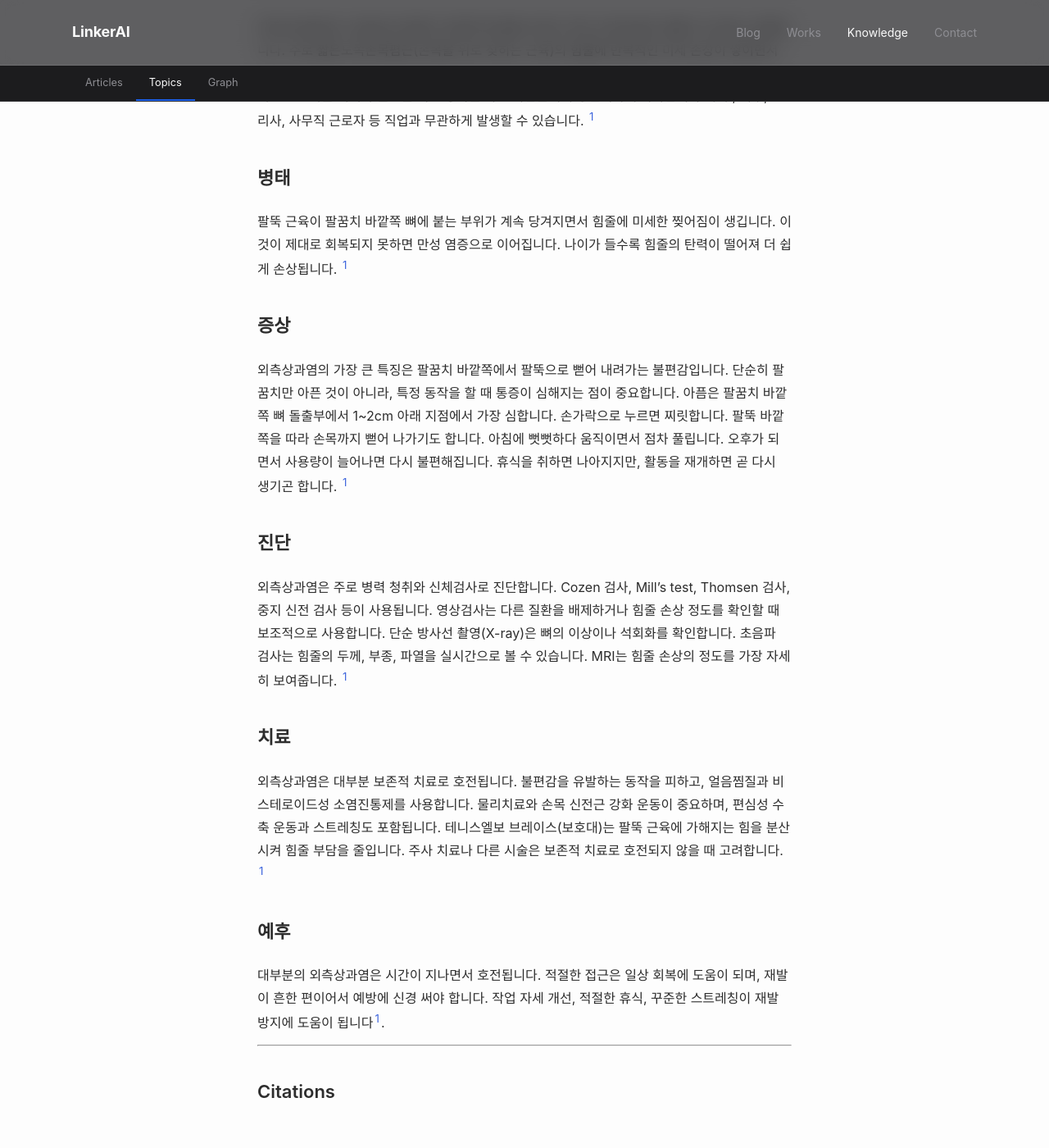
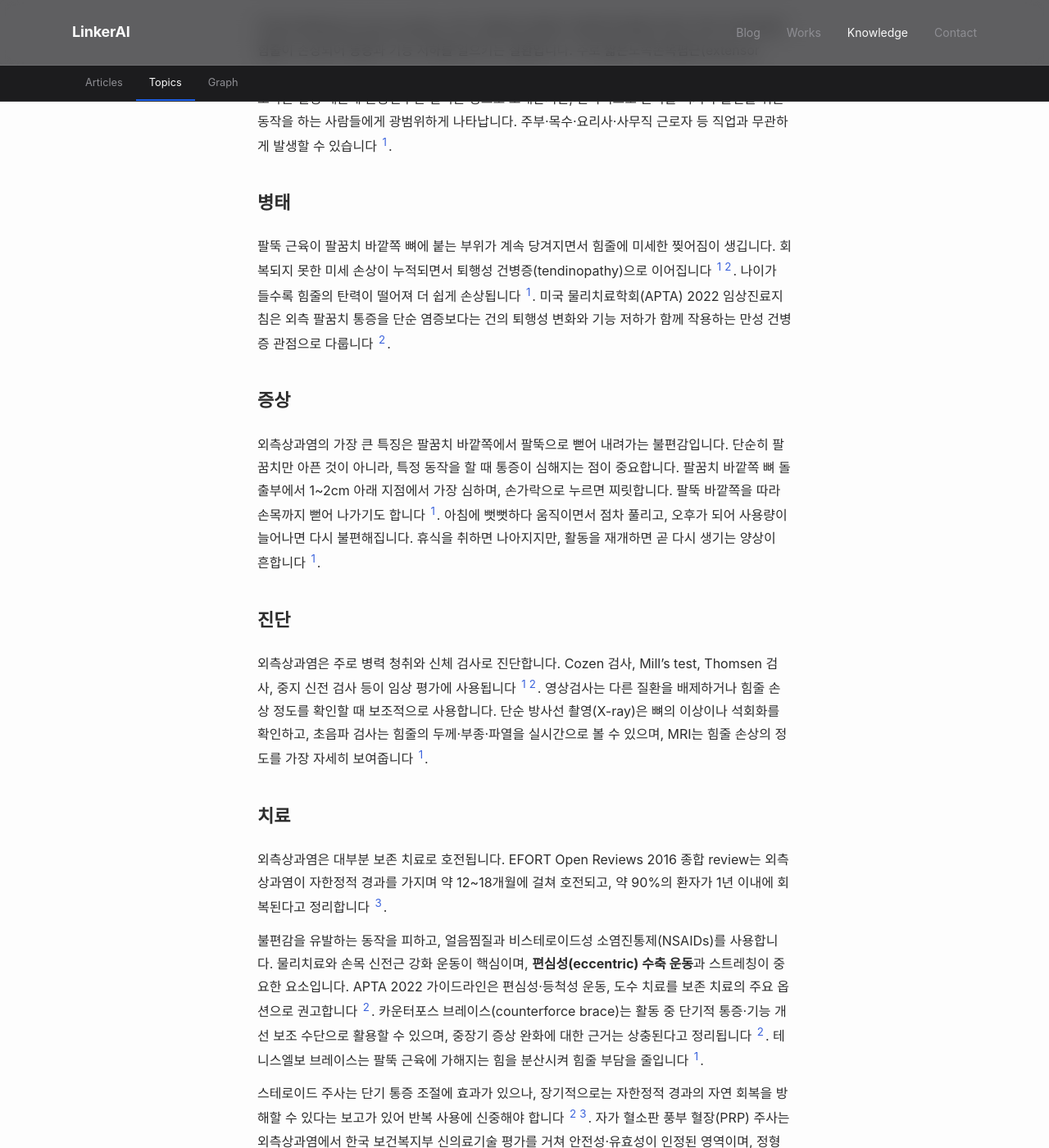
Before and after one commit to feelharmony/linkare-medical-knowledge, a Jekyll site: the page built from conditions/lateral-epicondylitis.md, in a window 1280 px wide and 1400 px high, scrolled down 476 px. Shown: the whole window at 82% size. Built offline with Jekyll 4.4.1, drawn with Linux system fonts in a browser that asks for light colours; some web fonts are replaced; some of the changed text lies outside the part shown.

Commit message:
docs(conditions/lateral-epicondylitis): v5 — 외부 권위 출처 4개 추가 + 공식 출처 1차 인용
출처:
- APTA 2022 CPG (Lucado·Day·Vincent·MacDermid·Fedorczyk·Grewal·Martin 7명,
  J Orthop Sports Phys Ther. 2022;52(12):CPG1-CPG111, PMID 36453071) [^2]
- NECA 2026 상과염 PRP 의료기술재평가 (k-knowledge.kr 공식 보고서) [^3]
- 보건복지부 고시 제2023-60호 PRP 급여 기준 (mohw.go.kr 공식) [^4]
- Vaquero-Picado 2016 EFORT Open Rev — 12~18개월 자한정 1차 출처 [^5]

검증 라운드 반영 (GPT 의견):
- [^2] 저자 byline 정정 (12명 → 7명, reviewer 5명 제외) + 페이지 CPG1-CPG111
- 병태: "만성 염증과 건병증" → "회복되지 못한 미세 손상이 퇴행성
  건병증으로" — APTA 관점과 정합
- 카운터포스 브레이스: "주요 옵션" → "활동 중 단기 증상 완화 보조,
  중장기 근거 상충"
- 12~18개월 자한정 경과 EFORT 2016 [^5] 1차 출처로 받침
- PRP 급여 기준 정정 ("6개월 2회" → "6개월 간격, 부위별 각각 1회")
- [^3][^4] 공식 출처(NECA k-knowledge.kr, 보건복지부 고시) 교체
- PDRN: "국제 가이드라인" → "APTA 2022 CPG" 좁힘

자체 v4 본문 구조·표현 보존 + 외부 권위 출처를 적절한 위치에 끼워 넣음.
SOP 룰 10(가이드라인 최신성) + 룰 11(보도→공식 출처 추적) 적용.
antislop dry-run: 0건.

source_count 2 → 5, version 4 → 5

```diff
--- a/conditions/lateral-epicondylitis.md
+++ b/conditions/lateral-epicondylitis.md
@@ -4,35 +4,48 @@ entity_id: lateral-epicondylitis
 entity_type: condition
 permalink: /conditions/lateral-epicondylitis/
 title: 외측상과염
-description: 팔꿈치 외측 힘줄의 만성 손상
+description: 팔꿈치 외측 힘줄의 만성 손상으로 통증과 기능 저하를 일으키는 질환
 title_en: lateral epicondylitis
-last_reviewed: '2026-04-28'
-source_count: 2
-version: 4
+last_reviewed: '2026-05-02'
+source_count: 5
+version: 5
 ---
 ## 정의
-외측상과염(테니스엘보)은 팔꿈치 바깥쪽 뼈 돌출 부위인 외측 상과에 붙은 힘줄이 손상되는 질환입니다. 주로 짧은노쪽손목폄근(손목을 위로 젖히는 근육)의 힘줄에 반복적인 미세 손상이 쌓이면서 발생합니다. 테니스엘보라는 별명 때문에 운동선수만 걸리는 병으로 오해받습니다. 실제로는 반복적으로 손목을 펴거나 물건을 쥐는 동작을 하는 사람들에게 광범위하게 나타납니다. 주부, 목수, 요리사, 사무직 근로자 등 직업과 무관하게 발생할 수 있습니다. [^1]
+외측상과염(lateral epicondylitis, 테니스엘보)은 팔꿈치 바깥쪽 뼈 돌출 부위인 외측 상과에 붙은 힘줄이 손상되어 통증과 기능 저하를 일으키는 질환입니다. 주로 짧은노쪽손목폄근(extensor carpi radialis brevis, ECRB)의 힘줄에 반복적인 미세 손상이 쌓이면서 발생합니다 [^1][^2]. 테니스엘보라는 별명 때문에 운동선수만 걸리는 병으로 오해받지만, 반복적으로 손목을 펴거나 물건을 쥐는 동작을 하는 사람들에게 광범위하게 나타납니다. 주부·목수·요리사·사무직 근로자 등 직업과 무관하게 발생할 수 있습니다 [^1].
 
 ## 병태
-팔뚝 근육이 팔꿈치 바깥쪽 뼈에 붙는 부위가 계속 당겨지면서 힘줄에 미세한 찢어짐이 생깁니다. 이것이 제대로 회복되지 못하면 만성 염증으로 이어집니다. 나이가 들수록 힘줄의 탄력이 떨어져 더 쉽게 손상됩니다. [^1]
+팔뚝 근육이 팔꿈치 바깥쪽 뼈에 붙는 부위가 계속 당겨지면서 힘줄에 미세한 찢어짐이 생깁니다. 회복되지 못한 미세 손상이 누적되면서 퇴행성 건병증(tendinopathy)으로 이어집니다 [^1][^2]. 나이가 들수록 힘줄의 탄력이 떨어져 더 쉽게 손상됩니다 [^1]. 미국 물리치료학회(APTA) 2022 임상진료지침은 외측 팔꿈치 통증을 단순 염증보다는 건의 퇴행성 변화와 기능 저하가 함께 작용하는 만성 건병증 관점으로 다룹니다 [^2].
 
 ## 증상
-외측상과염의 가장 큰 특징은 팔꿈치 바깥쪽에서 팔뚝으로 뻗어 내려가는 불편감입니다. 단순히 팔꿈치만 아픈 것이 아니라, 특정 동작을 할 때 통증이 심해지는 점이 중요합니다. 아픔은 팔꿈치 바깥쪽 뼈 돌출부에서 1~2cm 아래 지점에서 가장 심합니다. 손가락으로 누르면 찌릿합니다. 팔뚝 바깥쪽을 따라 손목까지 뻗어 나가기도 합니다. 아침에 뻣뻣하다 움직이면서 점차 풀립니다. 오후가 되면서 사용량이 늘어나면 다시 불편해집니다. 휴식을 취하면 나아지지만, 활동을 재개하면 곧 다시 생기곤 합니다. [^1]
+외측상과염의 가장 큰 특징은 팔꿈치 바깥쪽에서 팔뚝으로 뻗어 내려가는 불편감입니다. 단순히 팔꿈치만 아픈 것이 아니라, 특정 동작을 할 때 통증이 심해지는 점이 중요합니다. 팔꿈치 바깥쪽 뼈 돌출부에서 1~2cm 아래 지점에서 가장 심하며, 손가락으로 누르면 찌릿합니다. 팔뚝 바깥쪽을 따라 손목까지 뻗어 나가기도 합니다 [^1]. 아침에 뻣뻣하다 움직이면서 점차 풀리고, 오후가 되어 사용량이 늘어나면 다시 불편해집니다. 휴식을 취하면 나아지지만, 활동을 재개하면 곧 다시 생기는 양상이 흔합니다 [^1].
 
 ## 진단
-외측상과염은 주로 병력 청취와 신체검사로 진단합니다. Cozen 검사, Mill's test, Thomsen 검사, 중지 신전 검사 등이 사용됩니다. 영상검사는 다른 질환을 배제하거나 힘줄 손상 정도를 확인할 때 보조적으로 사용합니다. 단순 방사선 촬영(X-ray)은 뼈의 이상이나 석회화를 확인합니다. 초음파 검사는 힘줄의 두께, 부종, 파열을 실시간으로 볼 수 있습니다. MRI는 힘줄 손상의 정도를 가장 자세히 보여줍니다. [^1]
+외측상과염은 주로 병력 청취와 신체 검사로 진단합니다. Cozen 검사, Mill's test, Thomsen 검사, 중지 신전 검사 등이 임상 평가에 사용됩니다 [^1][^2]. 영상검사는 다른 질환을 배제하거나 힘줄 손상 정도를 확인할 때 보조적으로 사용합니다. 단순 방사선 촬영(X-ray)은 뼈의 이상이나 석회화를 확인하고, 초음파 검사는 힘줄의 두께·부종·파열을 실시간으로 볼 수 있으며, MRI는 힘줄 손상의 정도를 가장 자세히 보여줍니다 [^1].
 
 ## 치료
-외측상과염은 대부분 보존적 치료로 호전됩니다. 불편감을 유발하는 동작을 피하고, 얼음찜질과 비스테로이드성 소염진통제를 사용합니다. 물리치료와 손목 신전근 강화 운동이 중요하며, 편심성 수축 운동과 스트레칭도 포함됩니다. 테니스엘보 브레이스(보호대)는 팔뚝 근육에 가해지는 힘을 분산시켜 힘줄 부담을 줄입니다. 주사 치료나 다른 시술은 보존적 치료로 호전되지 않을 때 고려합니다. [^1]
+외측상과염은 대부분 보존 치료로 호전됩니다. EFORT Open Reviews 2016 종합 review는 외측상과염이 자한정적 경과를 가지며 약 12~18개월에 걸쳐 호전되고, 약 90%의 환자가 1년 이내에 회복된다고 정리합니다 [^5].
+
+불편감을 유발하는 동작을 피하고, 얼음찜질과 비스테로이드성 소염진통제(NSAIDs)를 사용합니다. 물리치료와 손목 신전근 강화 운동이 핵심이며, **편심성(eccentric) 수축 운동**과 스트레칭이 중요한 요소입니다. APTA 2022 가이드라인은 편심성·등척성 운동, 도수 치료를 보존 치료의 주요 옵션으로 권고합니다 [^2]. 카운터포스 브레이스(counterforce brace)는 활동 중 단기적 통증·기능 개선 보조 수단으로 활용할 수 있으며, 중장기 증상 완화에 대한 근거는 상충된다고 정리됩니다 [^2]. 테니스엘보 브레이스는 팔뚝 근육에 가해지는 힘을 분산시켜 힘줄 부담을 줄입니다 [^1].
+
+스테로이드 주사는 단기 통증 조절에 효과가 있으나, 장기적으로는 자한정적 경과의 자연 회복을 방해할 수 있다는 보고가 있어 반복 사용에 신중해야 합니다 [^2][^5]. 자가 혈소판 풍부 혈장(PRP) 주사는 외측상과염에서 한국 보건복지부 신의료기술 평가를 거쳐 안전성·유효성이 인정된 영역이며, 정형외과 분야에서 신의료기술로 등재된 PRP 적용은 상과염·무릎 골관절염·회전근개봉합술 중 주입으로 제한됩니다 [^3]. 한국보건의료연구원(NECA) 2026 재평가에서는 안전성에 대한 우려가 낮고, 6개월 시점 통증·기능 개선이 스테로이드 주사보다 우수한 것으로 보고되었습니다(연구 간 이질성은 높음) [^3]. 보건복지부 고시 제2023-60호 PRP 급여 기준에 따르면 3개월 이상의 적절한 보존 치료에도 통증과 기능 이상이 지속되는 내·외측 상과염 환자에게, 6개월 간격으로 부위별 각각 1회 인정합니다 [^4].
+
+체외충격파 치료(ESWT)와 도수 치료, 운동치료는 환자 상태에 따라 단계적으로 활용할 수 있습니다 [^1]. PDRN(polydeoxyribonucleotide) 등 다른 재생 주사 치료는 APTA 2022 CPG에 별도 권고로 제시되지 않아, 환자별로 비용·기대효과·근거 수준을 설명한 뒤 선택적으로 검토하는 영역입니다 [^2].
+
+수술 치료는 6~12개월 이상의 충분한 보존 치료에 반응하지 않거나 일상생활에 큰 지장을 주는 경우에 검토합니다. 내시경적 또는 개방적 힘줄 변성 부위 절제술이 사용됩니다 [^1].
 
 ## 예후
-대부분의 외측상과염은 시간이 지나면서 호전됩니다. 적절한 접근은 일상 회복에 도움이 되며, 재발이 흔한 편이어서 예방에 신경 써야 합니다. 작업 자세 개선, 적절한 휴식, 꾸준한 스트레칭이 재발 방지에 도움이 됩니다[^1].
+대부분의 외측상과염은 시간이 지나면서 호전됩니다 [^1][^5]. 적절한 접근은 일상 회복에 도움이 되며, 재발이 흔한 편이어서 예방에 신경 써야 합니다. 작업 자세 개선, 적절한 휴식, 꾸준한 스트레칭이 재발 방지에 도움이 됩니다 [^1]. 수개월 이상 증상이 지속되거나 악화되는 경우에는 다른 원인(요골 신경 증후군, 경추 신경근병증 등) 감별이 필요합니다 [^2].
 
 ---
 
 ## Citations
-[^1]: [ansimpainfree.kr/blog/lateral-epicondylitis-symptoms-diagnosis](https://ansimpainfree.kr/blog/lateral-epicondylitis-symptoms-diagnosis)
+[^1]: [안심튼튼 — 외측상과염 증상·진단](https://ansimpainfree.kr/blog/lateral-epicondylitis-symptoms-diagnosis)
+[^2]: [Lucado AM, Day JM, Vincent JI, MacDermid JC, Fedorczyk J, Grewal R, Martin RL. Lateral Elbow Pain and Muscle Function Impairments — Clinical Practice Guidelines (Academy of Hand and Upper Extremity Physical Therapy + Academy of Orthopaedic Physical Therapy, APTA). J Orthop Sports Phys Ther. 2022;52(12):CPG1-CPG111. DOI 10.2519/jospt.2022.0302 (PMID 36453071)](https://www.jospt.org/doi/10.2519/jospt.2022.0302)
+[^3]: [한국보건의료연구원(NECA) 의료기술재평가 — 상과염 환자에서의 자가 혈소판 풍부 혈장 치료술 (2026 재평가). 안전성 우려 낮음, 6개월 시점 통증·기능 개선이 스테로이드 주사보다 우수(연구 간 이질성 높음)](https://k-knowledge.kr/srch/read.jsp?id=281258142)
+[^4]: [보건복지부 고시 제2023-60호 — 자가 혈소판 풍부 혈장 치료(PRP) 급여 기준 (2023-04-01 시행). 외측·내측 상과염: 3개월 이상 적절한 보존 치료에도 기능 이상·통증 지속 환자에게 6개월 간격 부위별 각각 1회 인정](https://www.mohw.go.kr/board.es?act=view&bid=0026&list_no=375681&mid=a10409020000)
+[^5]: [Vaquero-Picado A, Barco R, Antuña SA. Lateral epicondylitis of the elbow. EFORT Open Rev. 2016;1(11):391-397. DOI 10.1302/2058-5241.1.000049 (PMC5367546)](https://pmc.ncbi.nlm.nih.gov/articles/PMC5367546/)
 
 ## Changelog
-- 2026-04-28 v3: 수동 편집 — 11111111111111111111111111
+- 2026-04-28 v3: 수동 편집
 - 2026-04-28 v4: 수동 편집 — 오타 수정
+- 2026-05-02 v5: 외부 권위 출처 4개 추가 (APTA 2022 외측 팔꿈치 통증 CPG, NECA 2026 상과염 PRP 재평가, 보건복지부 고시 제2023-60호 PRP 급여 기준, EFORT 2016 외측상과염 review) — 자체 v4 본문 구조와 표현은 보존하고 외부 권위 출처를 적절한 위치에 끼워 넣는 형태로 보강. 검증 라운드 반영: [^2] 저자 byline 정정 (Lucado, Day, Vincent, MacDermid, Fedorczyk, Grewal, Martin 7명) + 페이지(CPG1-CPG111). 병태 표현 정정 ("만성 염증과 건병증" → "회복되지 못한 미세 손상이 퇴행성 건병증으로"). 카운터포스 브레이스 권고 톤 정정 ("주요 옵션" → "활동 중 단기 증상 완화 보조, 중장기 근거 상충"). 12~18개월 자한정 경과는 EFORT 2016 [^5] 1차 출처로 받침. PRP 급여 기준 정정 ("6개월에 2회" → "6개월 간격, 부위별 각각 1회" — 보건복지부 고시 제2023-60호 원문). [^3] [^4] 공식 출처(NECA k-knowledge.kr, 보건복지부 고시 페이지)로 교체. PDRN 문장: "국제 가이드라인" → "APTA 2022 CPG"로 좁힘. SOP 룰 10번(가이드라인 최신성)에 따라 APTA 2022 + NECA 2026 재평가 사용. source_count 0→5.
```
